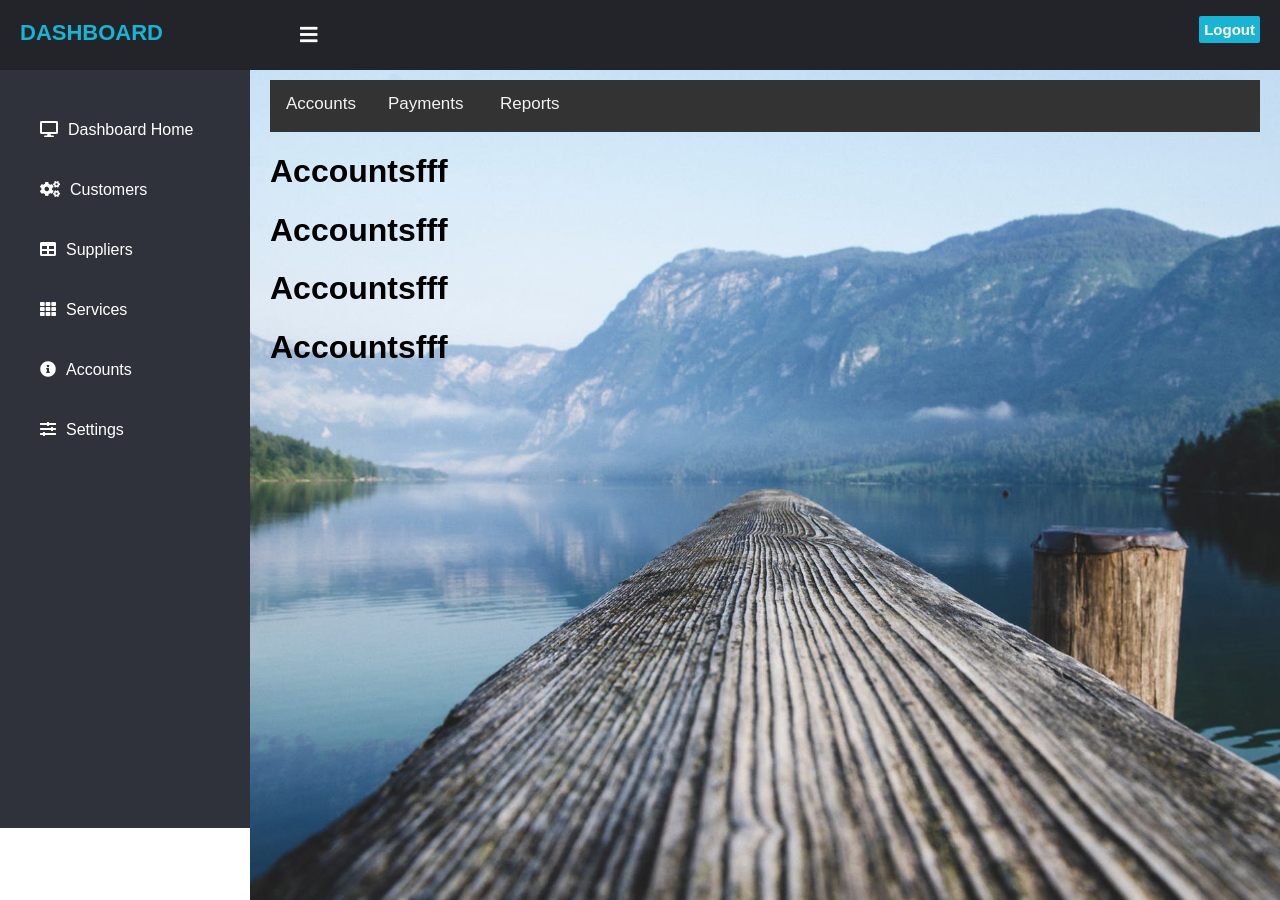
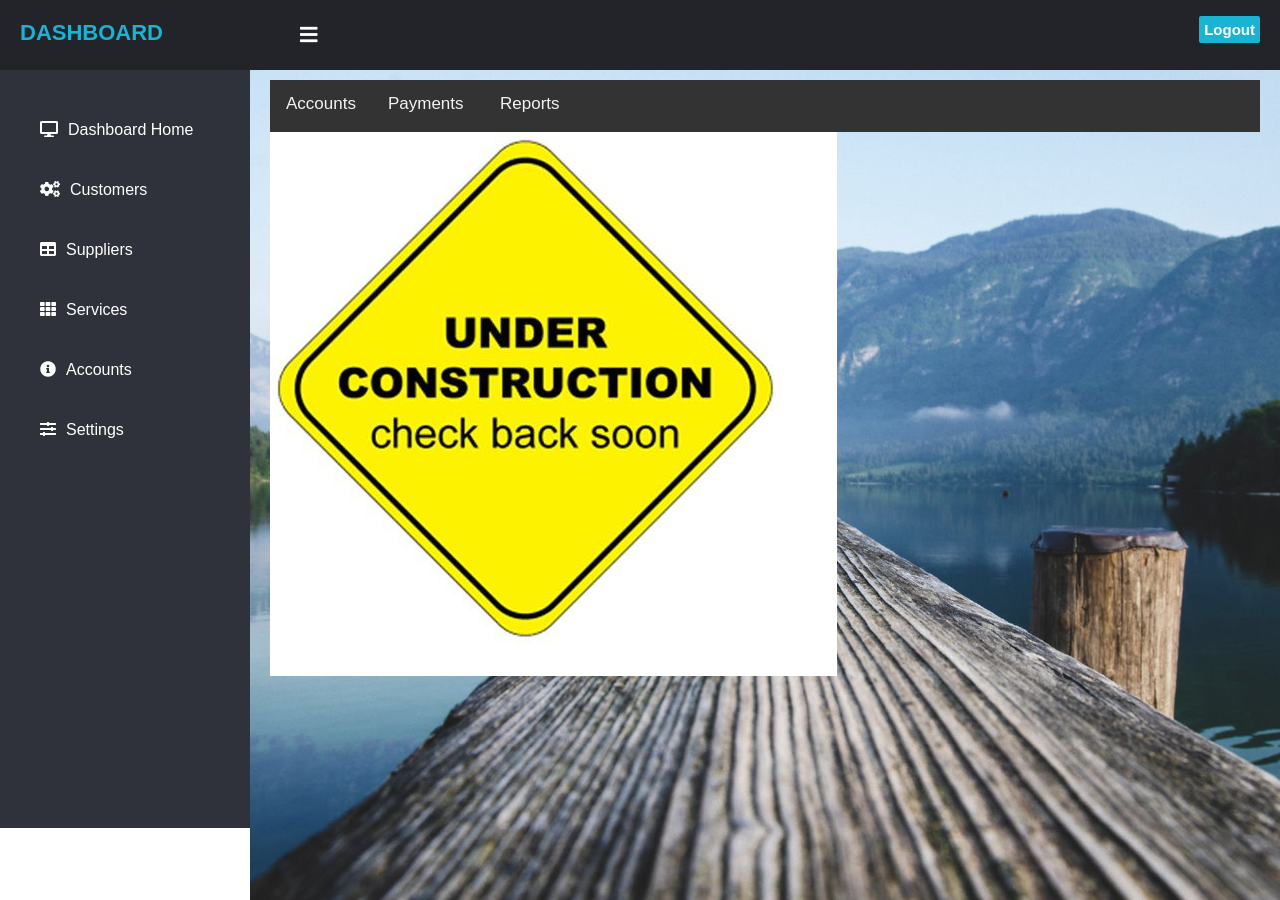
Before and after one commit to sulaimanchakkiyathil/travport, a Django app: template dashboard/templates/accounts.html in a window 1280 px wide. Run offline with Django 3.2, Linux system fonts and the light colour scheme; the template is opened without the code that fills it, so the values that code supplies are empty; some libraries are stand-ins or nearby versions.

Commit message:
uder construction page craeted

```diff
--- a/dashboard/templates/accounts.html
+++ b/dashboard/templates/accounts.html
@@ -3,6 +3,7 @@
  {% block content %}
   {% include 'header.html' %}
 {% include 'mobile_nav.html' %}
+ {% load static %}
 
 
  {% include 'sidebar.html' %}
@@ -10,11 +11,8 @@
     <div class="content">
          {% include 'ac_menubar.html' %}
 
+<img src="{% static 'images/cons.jpg' %}">
 
 
-         <h1> Accountsfff</h1>
-         <h1> Accountsfff</h1>
-         <h1> Accountsfff</h1>
-         <h1> Accountsfff</h1>
     </div>
  {% endblock %}
--- a/dashboard/templates/dashboard.html
+++ b/dashboard/templates/dashboard.html
@@ -1,6 +1,7 @@
  {% extends 'base.html' %}
 
  {% block content %}
+ {% load static %}
   {% include 'header.html' %}
 {% include 'mobile_nav.html' %}
 
@@ -8,6 +9,7 @@
 
 
     <div class="content">
-      <h1> Body</h1>
+
+        <img src="{% static 'images/cons.jpg' %}">
     </div>
  {% endblock %}
```
Also changed, not shown: Portal_main/static/images/cons.jpg (added).
